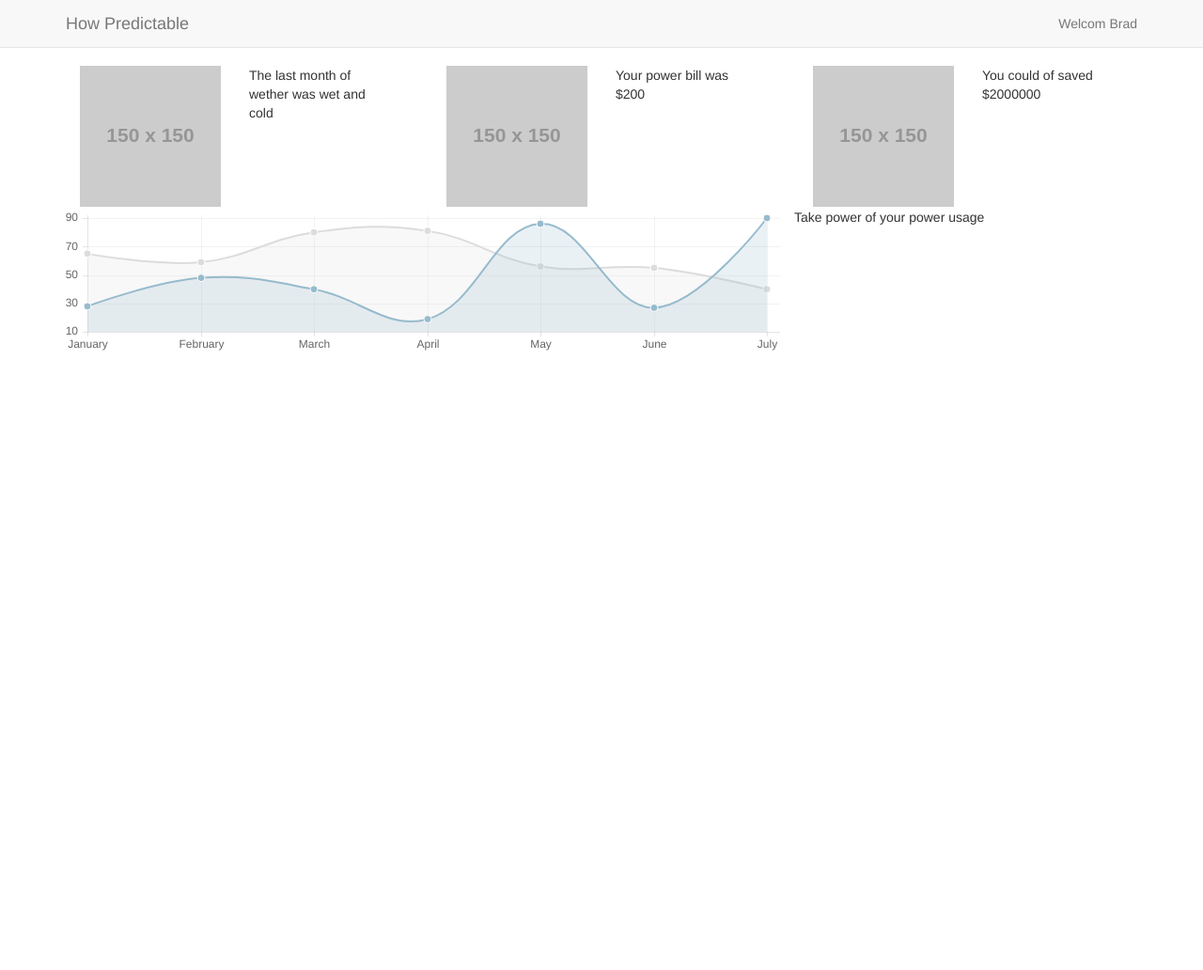
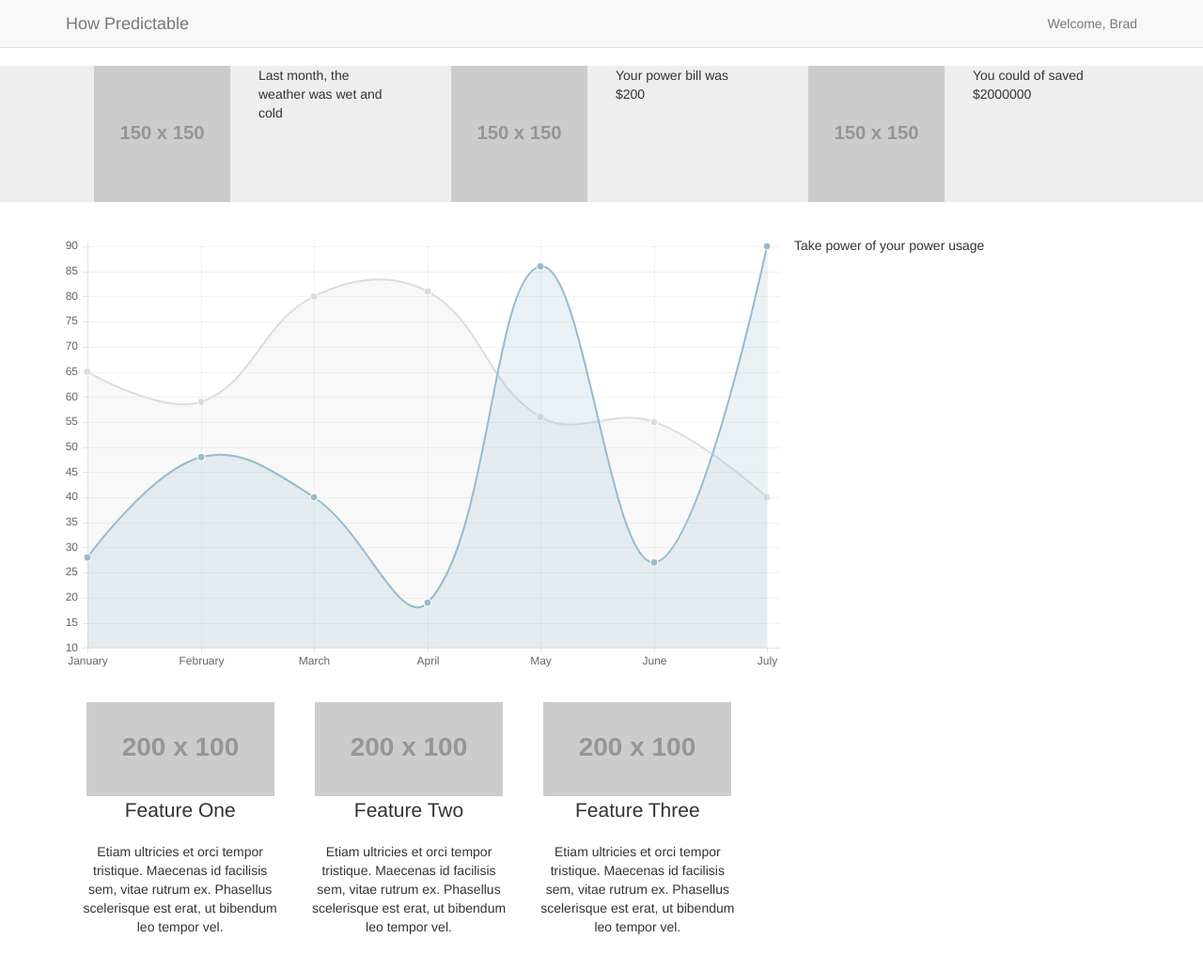
Before and after one commit to how-predictable/how-predictable, a website: page public/views/dash.html in a window 1280 px wide. Shown: the whole page at 94% size. Before the commit the page ends 800 px from the top, so only its background shows below. Drawn offline with nearby package versions, Linux system fonts and the light colour scheme; placeholder pictures from the web are drawn by us.

Commit message:
Add login page, modify dash page

```diff
--- a/public/css/dash.css
+++ b/public/css/dash.css
@@ -12,4 +12,15 @@ body {
 
 .graph-row {
 	width: 100%;
+	padding-top: 2.5em;
+	padding-bottom: 2.5em;
 }
+
+#history-information {
+	background-color: #eee;
+}
+
+.power-packs {
+	padding-top: 2.5em;
+	padding-bottom: 2.5em;
+}
--- a/public/views/dash.html
+++ b/public/views/dash.html
@@ -3,17 +3,39 @@
 	<head>
 		<link rel="stylesheet" type="text/css" href="../css/bootstrap.min.css">
 		<link rel="stylesheet" type="text/css" href="../css/dash.css">
+		<link rel="stylesheet" type="text/css" href="../css/main.css">
 	</head>
 
 	<body>
-		<div class="container">
-			<div id="history-information" class="row">
+		<!-- Fixed navbar -->
+		<nav class="navbar navbar-default navbar-fixed-top">
+			<div class="container">
+				<div class="navbar-header">
+					<button type="button" class="navbar-toggle collapsed" data-toggle="collapse" data-target="#navbar" aria-expanded="false" aria-controls="navbar">
+						<span class="sr-only">Toggle navigation</span>
+						<span class="icon-bar"></span>
+						<span class="icon-bar"></span>
+						<span class="icon-bar"></span>
+					</button>
+					<a class="navbar-brand" href="#">How Predictable</a>
+				</div>
+				<div id="navbar" class="navbar-collapse collapse">
+					<ul class="nav navbar-nav navbar-right">
+						<li><a href="#">Welcome, Brad</a></li>
+					</ul>
+				</div><!--/.nav-collapse -->
+			</div>
+		</nav>
+
+		<!-- Power Usage Context -->
+		<div id="history-information" class="row">
+			<div class="container">
 				<div id="history-avg-wether" class="col-sm-4">
 					<div class="col-sm-6">
 						<img class="img-responsive" src="http://placehold.it/150x150" alt="">
 					</div>
 					<div class="col-sm-6">
-						The last month of wether was wet and cold
+						Last month, the weather was wet and cold
 					</div>
 				</div>
 				<div id="history-avg-bill" class="col-sm-4">
@@ -33,10 +55,29 @@
 					</div>
 				</div>
 			</div>
+		</div>
 
-			<div class="row graph-row">
+		<div class="row graph-row">
+			<div class="container">
 				<div id="usage-graph" class="col-sm-8">
 					<canvas id="graph"></canvas>
+					<div class="power-packs">
+						<div class="col-sm-4 text-center">
+				      		<img class="img-responsive" src="http://placehold.it/200x100" alt="">
+				      		<p class="lead">Feature One</p>
+				      		<p>Etiam ultricies et orci tempor tristique. Maecenas id facilisis sem, vitae rutrum ex. Phasellus scelerisque est erat, ut bibendum leo tempor vel.</p>
+				      	</div>
+				      	<div class="col-sm-4 text-center">
+				      		<img class="img-responsive" src="http://placehold.it/200x100" alt="">
+				      		<p class="lead">Feature Two</p>
+				      		<p>Etiam ultricies et orci tempor tristique. Maecenas id facilisis sem, vitae rutrum ex. Phasellus scelerisque est erat, ut bibendum leo tempor vel.</p>
+				      	</div>
+				      	<div class="col-sm-4 text-center">
+				      		<img class="img-responsive" src="http://placehold.it/200x100" alt="">
+				      		<p class="lead">Feature Three</p>
+				      		<p>Etiam ultricies et orci tempor tristique. Maecenas id facilisis sem, vitae rutrum ex. Phasellus scelerisque est erat, ut bibendum leo tempor vel.</p>
+				      	</div>
+					</div>
 				</div>
 
 				<div id="future-information" class="col-sm-4">
@@ -51,25 +92,6 @@
 			</div>
 		</div>
 
-		<!-- Fixed navbar -->
-		<nav class="navbar navbar-default navbar-fixed-top">
-			<div class="container">
-				<div class="navbar-header">
-					<button type="button" class="navbar-toggle collapsed" data-toggle="collapse" data-target="#navbar" aria-expanded="false" aria-controls="navbar">
-						<span class="sr-only">Toggle navigation</span>
-						<span class="icon-bar"></span>
-						<span class="icon-bar"></span>
-						<span class="icon-bar"></span>
-					</button>
-					<a class="navbar-brand" href="#">How Predictable</a>
-				</div>
-				<div id="navbar" class="navbar-collapse collapse">
-					<ul class="nav navbar-nav navbar-right">
-						<li><a href="#">Welcom Brad</a></li>
-					</ul>
-				</div><!--/.nav-collapse -->
-			</div>
-		</nav>
 
 		<script src="https://ajax.googleapis.com/ajax/libs/jquery/1.11.2/jquery.min.js"></script>
 		<script src="../javascript/chart.js"></script>
```
Also changed, not shown: public/views/login.html (added, +71 -0 lines).
